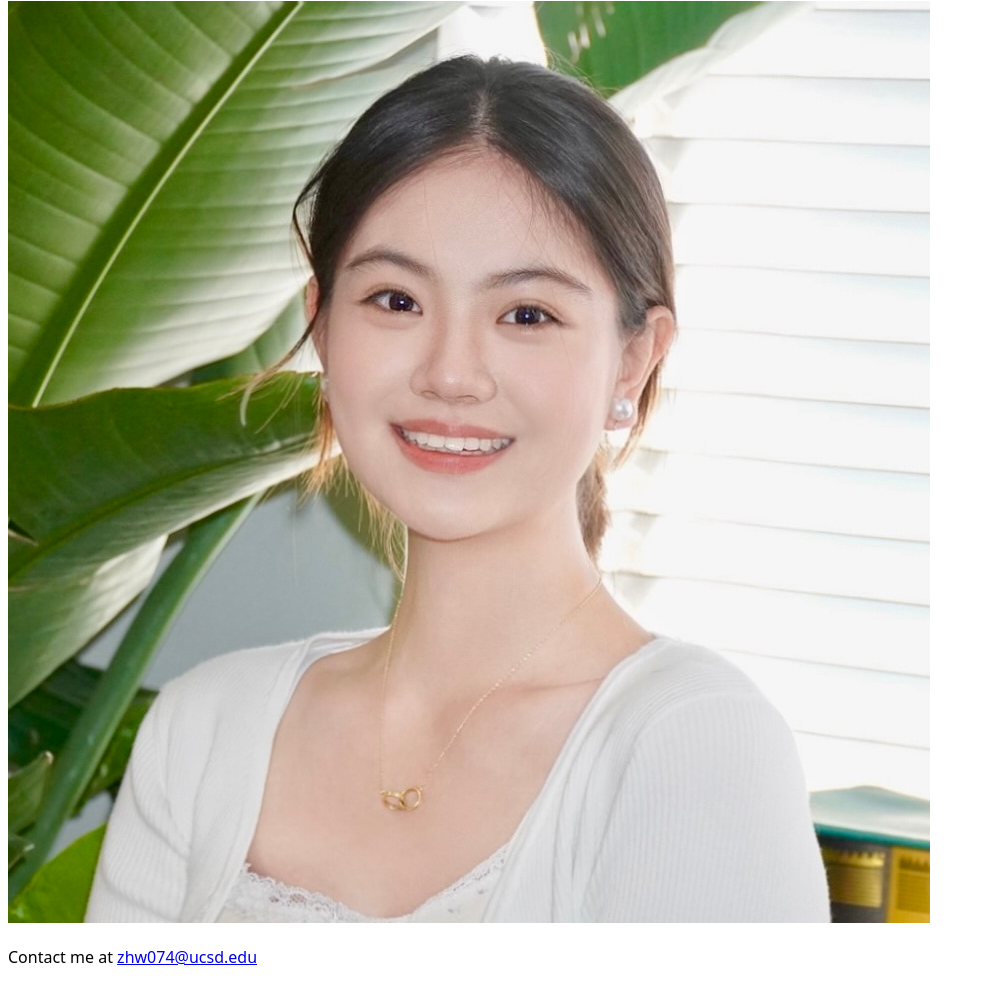
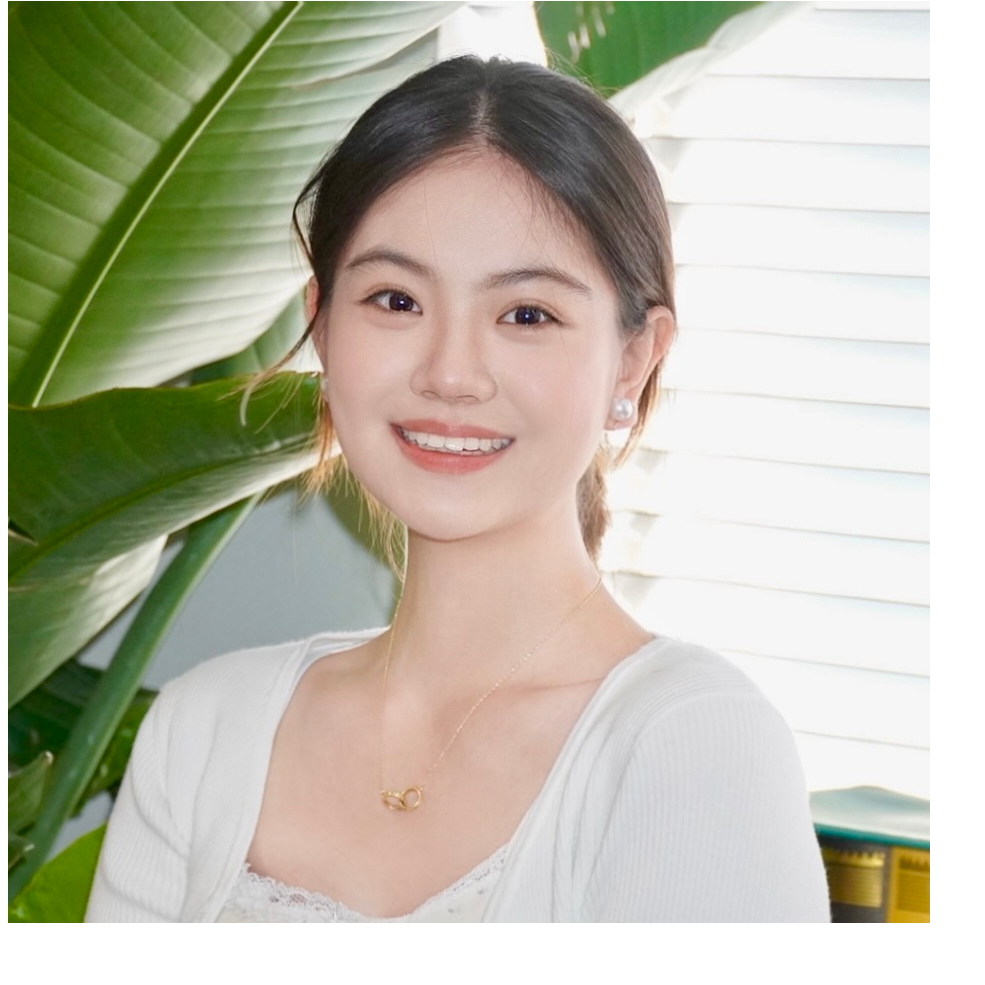
Before and after one commit to Sophie-WZR/portfolio, a plain HTML site: page index.html in a window 1280 px wide. Shown: the part 418-1403 px from the top of the page, without its empty margins (0-985 px from the left). After the commit the page ends 1355 px from the top, so only its background shows below. Drawn offline with Linux system fonts and the light colour scheme.

Commit message:
Update index.html

```diff
--- a/index.html
+++ b/index.html
@@ -25,8 +25,5 @@
         <p>As a tutor for UC San Diego's DSC 10 course, I guide students through complex data science concepts and techniques. This website showcases my academic achievements and projects, reflecting my journey and skills in data science. Welcome!</p>
         <img src="images/Sophie resume photo.jpg" alt="A professional headshot of Zhuoran Wang">
     </main>
-    <footer>
-        <p>Contact me at <a href="mailto:zhw074@ucsd.edu">zhw074@ucsd.edu</a></p>
-    </footer>
 </body>
 </html>
```
